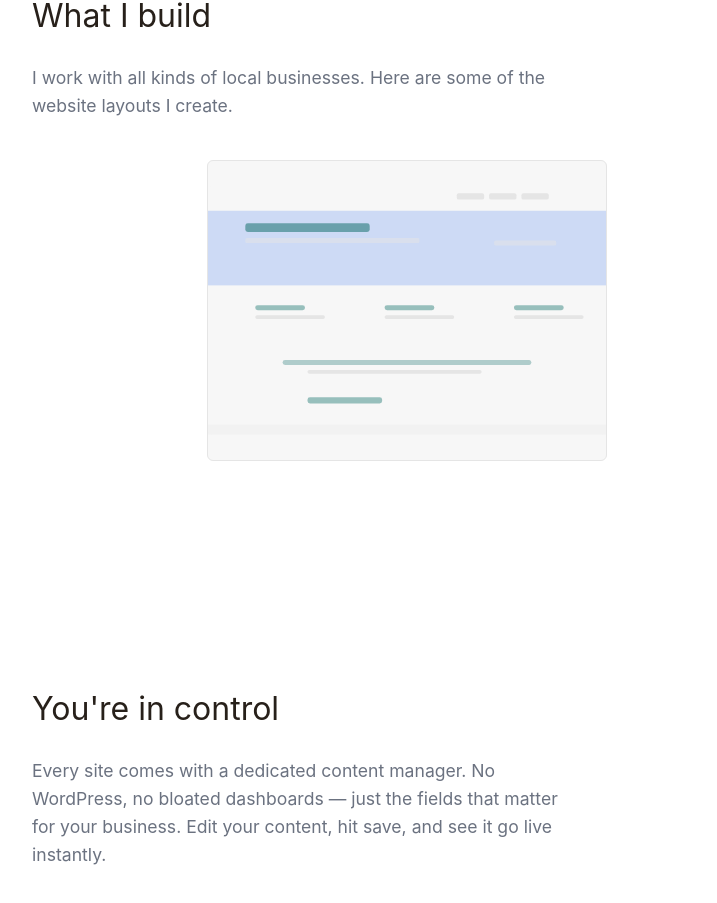
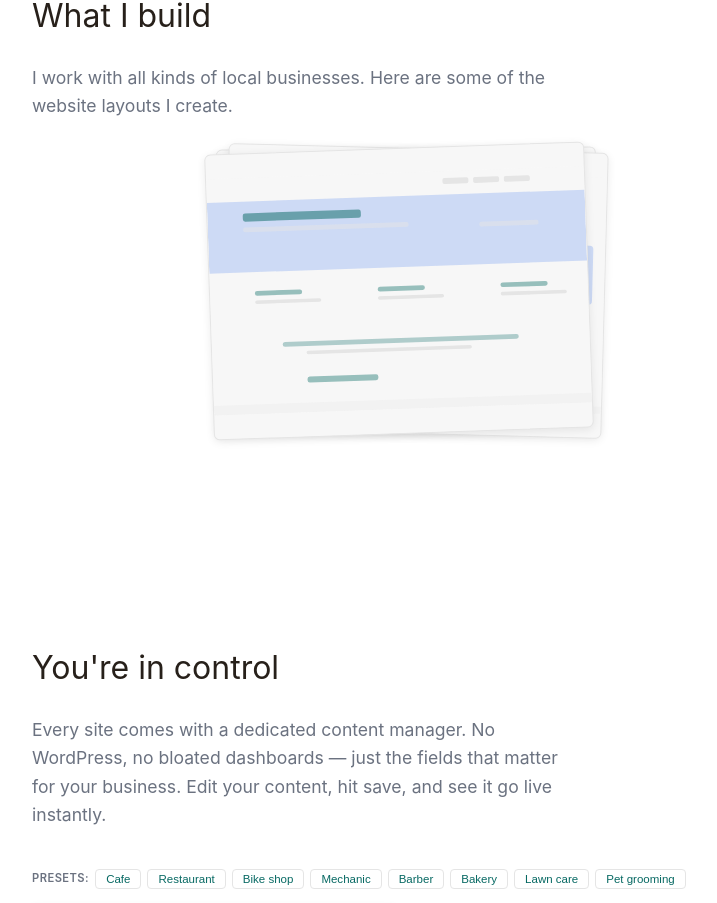
Before and after one commit to jacoblbagent/broughton-web-development, a React (Vite) app: page / in a window 1280 px wide. Shown: the part 2192-3095 px from the top of the page, without its empty margins (233-950 px from the left). Built offline with nearby package versions, Linux system fonts and the light colour scheme.

Commit message:
Show 3 random wireframes at a time in scattered overlapping layout with hover z-index

```diff
--- a/src/pages/Home/Home.css
+++ b/src/pages/Home/Home.css
@@ -78,19 +78,31 @@
 
 /* === What I build — wireframes === */
 .wireframe-showcase {
+  position: relative;
+  min-height: 260px;
   display: flex;
   justify-content: center;
+  align-items: center;
   margin-top: 1.5rem;
 }
 
 .wireframe-card {
-  max-width: 400px;
-  width: 100%;
+  position: absolute;
+  max-width: 380px;
+  width: 85%;
   background: var(--color-surface);
   border: 1px solid var(--color-border);
   border-radius: 6px;
   overflow: hidden;
-  transition: opacity 0.3s ease;
+  transition: opacity 0.3s ease, z-index 0s;
+  box-shadow: 0 2px 8px rgba(0,0,0,0.08);
+  cursor: default;
+}
+
+.wireframe-card:hover,
+.wireframe-card:focus-within {
+  z-index: 10 !important;
+  box-shadow: 0 4px 20px rgba(0,0,0,0.15);
 }
 
 .wireframe-card.fade-out {
--- a/src/pages/Home/Home.tsx
+++ b/src/pages/Home/Home.tsx
@@ -548,7 +548,7 @@
   const [businessSpinning, setBusinessSpinning] = useState(false);
   const [problemQuoteIdx, setProblemQuoteIdx] = useState(0);
   const [problemQuoteFading, setProblemQuoteFading] = useState(false);
-  const [wireframeIdx, setWireframeIdx] = useState(0);
+  const [wireframeIndices, setWireframeIndices] = useState<number[]>([0, 1, 2]);
   const [wireframeFading, setWireframeFading] = useState(false);
 
   const headlineRef = useRef<HTMLInputElement>(null);
@@ -581,10 +581,12 @@
     const timer = setInterval(() => {
       setWireframeFading(true);
       setTimeout(() => {
-        setWireframeIdx((i) => (i + 1) % wireframes.length);
+        const pool = [...Array(wireframes.length).keys()];
+        const shuffled = pool.sort(() => Math.random() - 0.5);
+        setWireframeIndices(shuffled.slice(0, 3));
         setWireframeFading(false);
       }, 300);
-    }, 4000);
+    }, 5000);
     return () => clearInterval(timer);
   }, []);
 
@@ -793,19 +795,27 @@
           website layouts I create.
         </p>
         <div className="wireframe-showcase">
-          {(() => {
-            const w = wireframes[wireframeIdx];
+          {wireframeIndices.map((idx, i) => {
+            const w = wireframes[idx];
             const Frame = w.render;
+            const offset = i === 0 ? -8 : i === 1 ? 8 : 0;
+            const rotate = i === 0 ? -2 : i === 1 ? 1.5 : -0.5;
+            const zOffset = i === 0 ? 2 : i === 1 ? 1 : 0;
             return (
               <div
+                key={`${idx}-${i}`}
                 className={`wireframe-card${wireframeFading ? " fade-out" : ""}`}
+                style={{
+                  zIndex: zOffset,
+                  transform: `translateX(${offset}px) rotate(${rotate}deg)`,
+                }}
               >
                 <div className="wireframe-frame">
                   <Frame />
                 </div>
               </div>
             );
-          })()}
+          })}
         </div>
       </Section>
 
```
